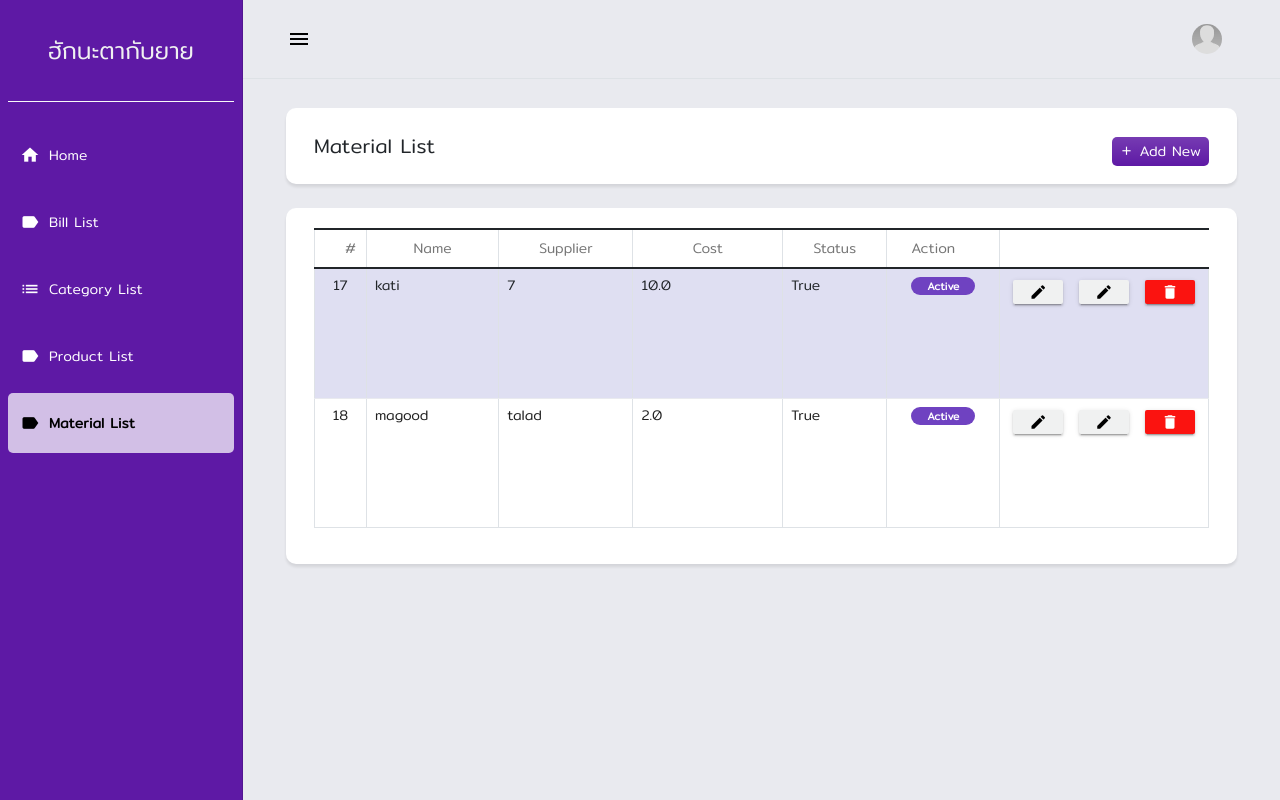
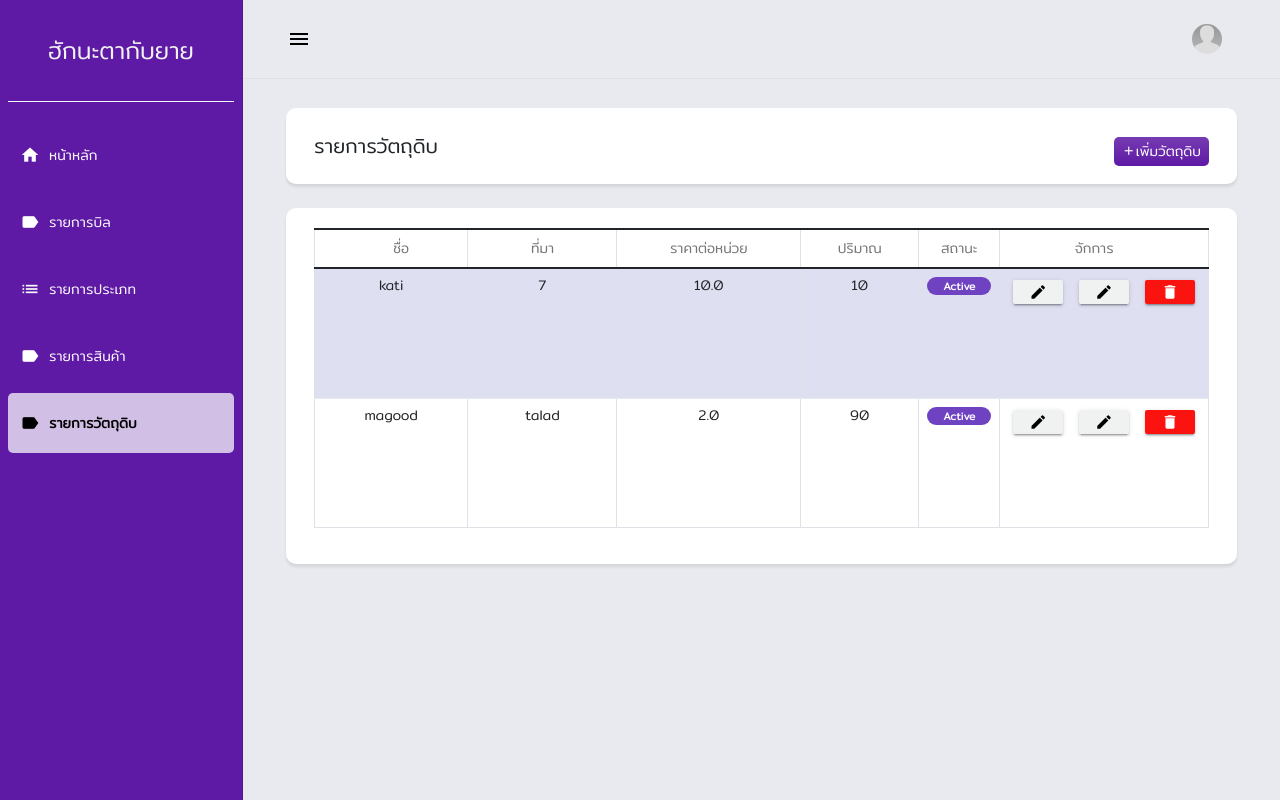
Before and after one commit to SuperPeterl/DataBaseDesign-WebRestaurantManage-Django, a Django app: page /material in a window 1280 px wide. Run offline with Django 3.2, Linux system fonts and the light colour scheme; a user stored in the database is signed in; data comes from the database, SQL or seed files in the repository; both versions use the stored data as it was after the commit; some libraries are stand-ins or nearby versions.

Commit message:
it run!!

```diff
--- a/posApp/templates/posApp/materials.html
+++ b/posApp/templates/posApp/materials.html
@@ -2,9 +2,9 @@
 <div class="mdc-layout-grid__cell stretch-card mdc-layout-grid__cell--span-12">
     <div class="mdc-card py-2">
         <div class="d-flex justify-content-between align-items-center">
-            <h4 class="card-title mb-0">Material List</h4>
+            <h4 class="card-title mb-0">รายการวัตถุดิบ</h4>
             <div class="text-start">
-                <button class="btn btn-primary bg-gradient btn-sm rounded-0" id="create_new"><i class="mdi mdi-plus"></i><span> Add New</span></button>
+                <button class="btn btn-primary bg-gradient btn-sm rounded-0" id="create_new"><i class="mdi mdi-plus"></i><span>เพิ่มวัตถุดิบ</span></button>
             </div>
         </div>
     </div>
@@ -14,31 +14,28 @@
         <div class="table-responsive">
             <table class="table table-striped table-bordered">
                 <colgroup>
-                    <col width="5%">
                     <col width="20%">
                     <col width="20%">
                     <col width="25%">
                     <col width="15%">
-                    <col width="15%">
                 </colgroup>
                 <thead>
                     <tr>
-                        <th class="text-center py-1">#</th>
-                        <th class="text-center py-1">Name</th>
-                        <th class="text-center py-1">Supplier</th>
-                        <th class="text-center py-1">Cost</th>
-                        <th class="text-center py-1">Status</th>
-                        <th class="text-center py-1">Action</th>
+                        <th class="text-center py-1">ชื่อ</th>
+                        <th class="text-center py-1">ที่มา</th>
+                        <th class="text-center py-1">ราคาต่อหน่วย</th>
+                        <th class="text-center py-1">ปริมาณ</th>
+                        <th class="text-center py-1">สถานะ</th>
+                        <th class="text-center py-1">จักการ</th>
                     </tr>
                 </thead>
                 <tbody>
                     {% for material in materials %}
                     <tr>
-                        <td class="px-2 py-1 text-center">{{ material.id }}</td>
-                        <td class="px-2 py-1 text-start">{{ material.name }}</td>
-                        <td class="px-2 py-1 text-start">{{ material.supplier}}</td>
-                        <td class="px-2 py-1 text-start">{{ material.cost }}</td>
-                        <td class="px-2 py-1 text-start">{{ material.status}}</td>
+                        <td class="px-2 py-1 text-center">{{ material.name }}</td>
+                        <td class="px-2 py-1 text-center">{{ material.supplier}}</td>
+                        <td class="px-2 py-1 text-center">{{ material.cost }}</td>
+                        <td class="px-2 py-1 text-center">{{ material.stock }}</td>
                         <td class="px-2 py-1 text-center">
                             {% if material.status == 1 %}
                             <span class="badge bg-primary rounded-pill px-3">Active</span> {% else %}
--- a/posApp/templates/posApp/navigation.html
+++ b/posApp/templates/posApp/navigation.html
@@ -11,27 +11,27 @@
             <nav class="mdc-list mdc-drawer-menu">
                 <div class="mdc-list-item mdc-drawer-item">
                     <a class="mdc-drawer-link" href="{% url 'home-page' %}">
-                        <i class="material-icons mdc-list-item__start-detail mdc-drawer-item-icon" aria-hidden="true">home</i> Home
+                        <i class="material-icons mdc-list-item__start-detail mdc-drawer-item-icon" aria-hidden="true">home</i> หน้าหลัก
                     </a>
                 </div>
                 <div class="mdc-list-item mdc-drawer-item">
                     <a class="mdc-drawer-link" href="{% url 'bill' %}">
-                        <i class="material-icons mdc-list-item__start-detail mdc-drawer-item-icon" aria-hidden="true">label</i> Bill List
+                        <i class="material-icons mdc-list-item__start-detail mdc-drawer-item-icon" aria-hidden="true">label</i> รายการบิล
                     </a>
                 </div>
                 <div class="mdc-list-item mdc-drawer-item">
                     <a class="mdc-drawer-link" href="{% url 'category-page' %}">
-                        <i class="material-icons mdc-list-item__start-detail mdc-drawer-item-icon" aria-hidden="true">list</i> Category List
+                        <i class="material-icons mdc-list-item__start-detail mdc-drawer-item-icon" aria-hidden="true">list</i> รายการประเภท
                     </a>
                 </div>
                 <div class="mdc-list-item mdc-drawer-item">
                     <a class="mdc-drawer-link" href="{% url 'product-page' %}">
-                        <i class="material-icons mdc-list-item__start-detail mdc-drawer-item-icon" aria-hidden="true">label</i> Product List
+                        <i class="material-icons mdc-list-item__start-detail mdc-drawer-item-icon" aria-hidden="true">label</i> รายการสินค้า
                     </a>
                 </div>
                 <div class="mdc-list-item mdc-drawer-item">
                     <a class="mdc-drawer-link" href="{% url 'material' %}">
-                        <i class="material-icons mdc-list-item__start-detail mdc-drawer-item-icon" aria-hidden="true">label</i> Material List
+                        <i class="material-icons mdc-list-item__start-detail mdc-drawer-item-icon" aria-hidden="true">label</i> รายการวัตถุดิบ
                     </a>
                 </div>
                 <!--
--- a/posApp/views.py
+++ b/posApp/views.py
@@ -47,17 +47,18 @@ def home(request):
     current_day = now.strftime("%d")
     categories = len(Category.objects.all())
     products = len(Products.objects.all())
-    transaction = len(Sales.objects.filter(
+    saled = Sales.objects.filter(
         date_added__year=current_year,
         date_added__month = current_month,
         date_added__day = current_day
-    ))
-    today_sales = Sales.objects.filter(
+    )
+    transaction = len([x for x in saled if Bills.objects.get(sale_id = x.id).checkout])
+    today_sales = [x.grand_total for x in Sales.objects.filter(
         date_added__year=current_year,
         date_added__month = current_month,
         date_added__day = current_day
-    ).all()
-    total_sales = sum(today_sales.values_list('grand_total',flat=True))
+    ) if Bills.objects.get(sale_id = x.id).checkout ]
+    total_sales = sum(today_sales)
     context = {
         'page_title':'Home',
         'categories' : categories,
@@ -381,20 +382,40 @@ def manage_bill_addProduct(request):
             'orders':salesItems.objects.filter(sale_id = id),
             'products':Products.objects.filter(status = 1)
         }
+
     if request.POST.get('product_id') != None:
-        qty = request.POST.get('product_qty')
-        sale = Sales.objects.get(id = Bills.objects.get(id = id).sale_id.id)
-        product = Products.objects.get(id= request.POST.get('product_id'))
-        price = product.price
-        total = price*int(qty)
-        if  len(salesItems.objects.filter(sale_id = sale,product_id = product)) > 0:
-            addprod = salesItems.objects.get(sale_id = sale,product_id = product)
-            addprod.qty += int(qty)
-            addprod.total += total
-            addprod.save()
-        else:
-            salesItems(sale_id = sale, product_id = product, qty = qty, price = price, total = total).save()
-        return render(request,'posApp/manage_bill.html',context)
+            product = Products.objects.get(id= request.POST.get('product_id'))
+            Matlist = ProductMaterial.objects.filter(product = product)
+            qty = int(request.POST.get('product_qty'))
+            sale = Sales.objects.get(id = Bills.objects.get(id = id).sale_id.id)
+            price = product.price
+            total = price*int(qty)
+            Matlist = ProductMaterial.objects.filter(product = product)
+            #check part
+            valid = False
+            for mat in Matlist:
+                print(mat.quantity*qty,mat.material.name,mat.material.stock)
+                if mat.quantity*qty - mat.material.stock > 0:
+                    valid = True
+                else:
+                    print("invalid!!!!!!!!")
+                    valid = False
+                    break
+
+            if valid :
+                #save part
+                for mat in Matlist:
+                    mat.material.stock = mat.quantity*qty - mat.material.stock
+                    mat.material.stock.save()
+                if  len(salesItems.objects.filter(sale_id = sale,product_id = product)) > 0:
+                    addprod = salesItems.objects.get(sale_id = sale,product_id = product)
+                    addprod.qty += int(qty)
+                    addprod.total += total
+                    addprod.save()
+                else:
+                    salesItems(sale_id = sale, product_id = product, qty = qty, price = price, total = total).save()
+            return render(request,'posApp/manage_bill.html',context)
+
     return render(request,'posApp/manage_bill.html',context)
 
 @login_required
```
Also changed, not shown: posApp/templates/posApp/bill.html (+7 -13 lines), posApp/templates/posApp/category.html (+11 -14 lines), posApp/templates/posApp/home.html (+8 -8 lines), posApp/templates/posApp/products.html (+10 -13 lines), db.sqlite3.
